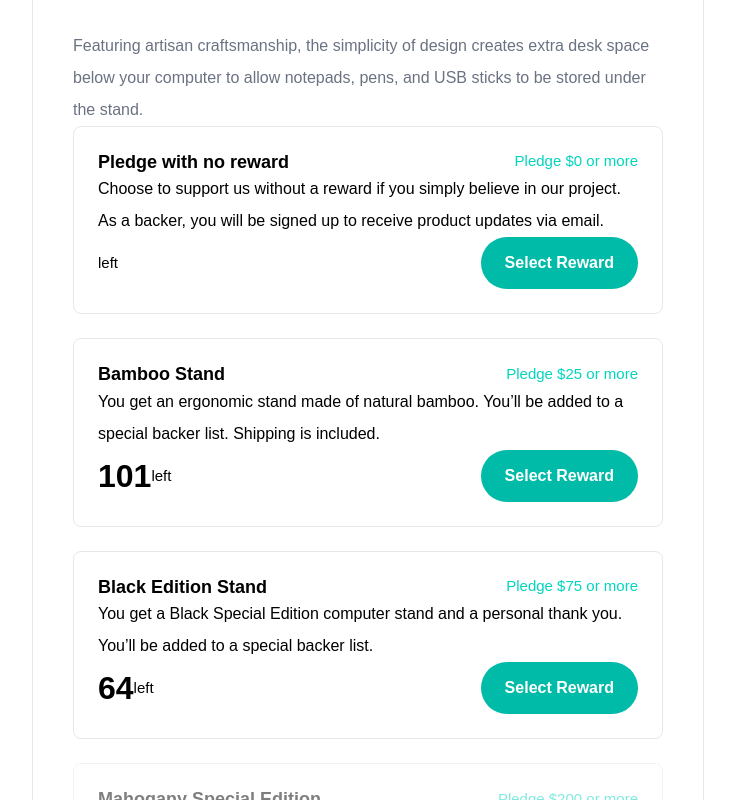
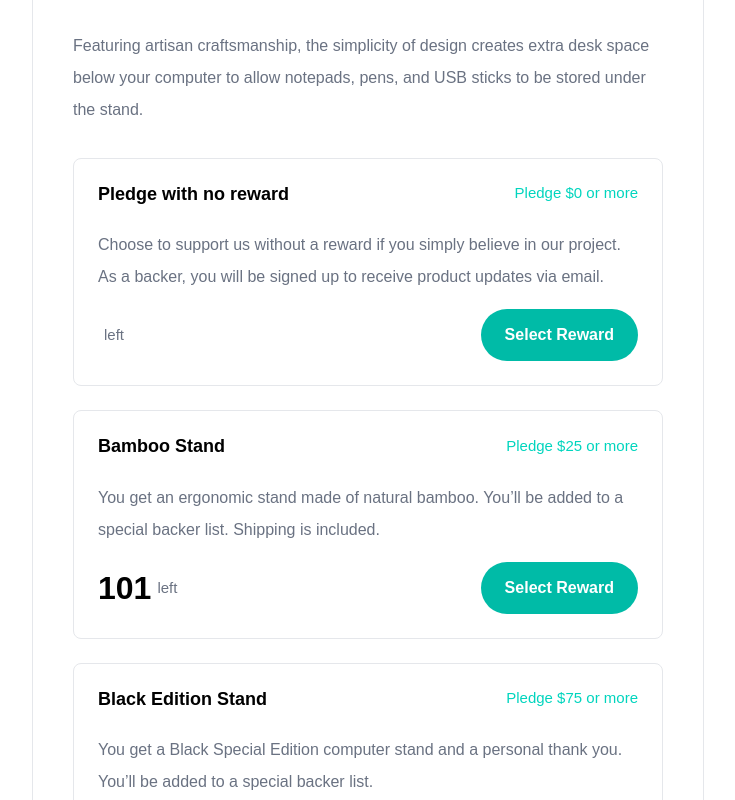
Before and after one commit to anet-eny/crowdfunding-product-page, a React (Vite) app: page / in a window 1280 px wide. Shown: the part 820-1620 px from the top of the page, without its empty margins (272-1007 px from the left). Built offline with nearby package versions, Linux system fonts and the light colour scheme.

Commit message:
Update styles of RewardList and RewardItem

```diff
--- a/src/components/RewardItem.jsx
+++ b/src/components/RewardItem.jsx
@@ -6,20 +6,22 @@ export default function RewardItem({ title, min, description, remaining }) {
   return (
     <div
       className={`border border-gray-200 rounded-lg p-6 ${
-        available ? "opacity-100" : "opacity-50"
+        available ? "opacity-100" : "opacity-40"
       }`}
     >
       <div className="flex flex-col sm:flex-row sm:items-center sm:justify-between">
         <h3 className="text-preset-5--bold">{title}</h3>
-        <p className="text-preset-7--medium text-teal-400">
+        <p className="text-preset-7--medium mt-2 sm:mt-0 text-teal-400">
           Pledge ${min} or more
         </p>
       </div>
-      <p className="text-preset-6--regular">{description}</p>
-      <div className="flex flex-col gap-6 sm:flex-row sm:items-center sm:justify-between">
-        <div className="flex items-center">
+      <p className="text-preset-6--regular text-gray-500 mt-4 sm:mt-6">
+        {description}
+      </p>
+      <div className="flex flex-col gap-2 items-start sm:flex-row sm:items-center sm:justify-between mt-4">
+        <div className="flex items-center gap-1.5">
           <span className="text-preset-1">{remaining}</span>
-          <span className="text-preset-7--regular">left</span>
+          <span className="text-preset-7--regular text-gray-500">left</span>
         </div>
         <Button variant={available ? "active" : "disabled"}>
           {available ? "Select Reward" : "Out of stock"}
--- a/src/components/RewardList.jsx
+++ b/src/components/RewardList.jsx
@@ -18,7 +18,7 @@ export default function RewardList() {
         desk space below your computer to allow notepads, pens, and USB sticks
         to be stored under the stand.
       </p>
-      <div className="flex flex-col gap-6">
+      <div className="flex flex-col gap-6 mt-6 md:mt-8">
         {initialState.pledges.map((pledge) => (
           <RewardItem
             key={pledge.id}
```
